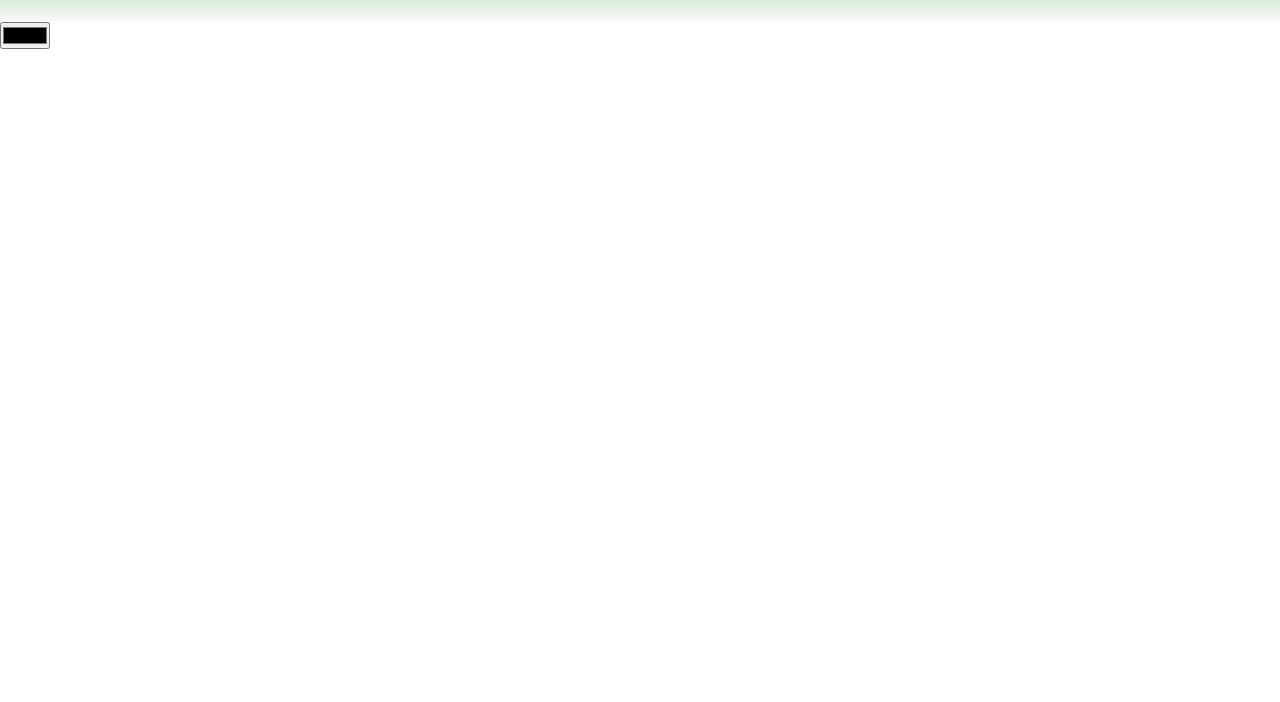
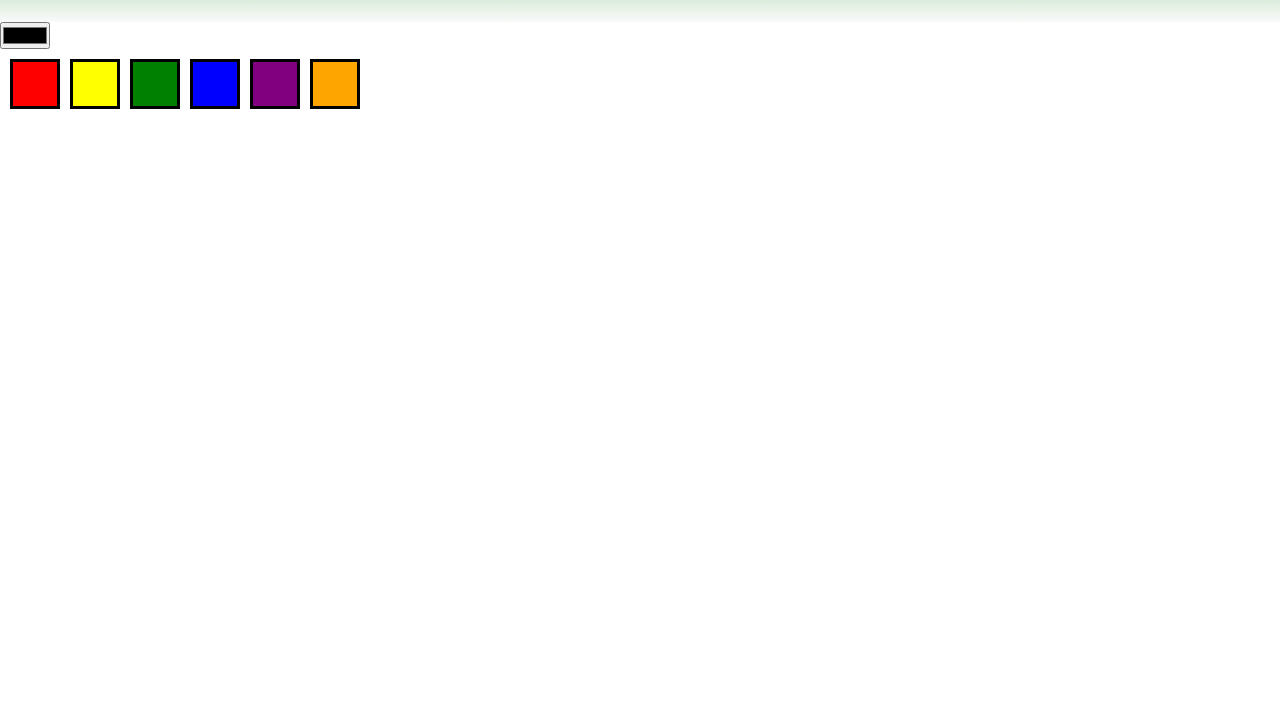
Before and after one commit to JoseRicardoRuiz27/Paletas-de-Colores, a plain HTML site: page index.html in a window 1280 px wide. Shown: the part 98-800 px from the top of the page. Drawn offline with Linux system fonts and the light colour scheme.

Commit message:
Container color

```diff
--- a/index.html
+++ b/index.html
@@ -1,5 +1,5 @@
 <!DOCTYPE html>
-<html lang="en">
+<html lang="es">
 <head>
     <meta charset="UTF-8">
     <meta name="viewport" content="width=device-width, initial-scale=1.0">
@@ -12,6 +12,16 @@
         <h1>Paleta de Colores</h1>
     </header>
 
-    <input type="color" id="color">
+    <div id="color">
+        <input type="color" id="color">
+    </div>
+    <div class="container">
+        <div id="c-red"></div>
+        <div id="c-yellow"></div>
+        <div id="c-green"></div>
+        <div id="c-blue"></div>
+        <div id="c-purple"></div>
+        <div id="c-orange"></div>
+    </div>
 </body>
 </html>
--- a/script.js
+++ b/script.js
@@ -1,5 +1,6 @@
 const header = document.querySelector('header');
 const color = document.querySelector('#color');
+const colorContainer = document.querySelector('.container');
 
 color.addEventListener('input', (event) => {
     const colorHeader = event.target.value;
--- a/styles.css
+++ b/styles.css
@@ -12,3 +12,48 @@ header{
     background: linear-gradient( #4CAF50, #fafafa);
     color: rgb(0, 0, 0);
 }
+
+.container{
+    display: flex;
+    gap:10px;
+    margin: 10px;
+    #c-red{
+        width: 50px;
+        height: 50px;
+        background: red;
+        border: black solid 3px;
+    }
+    #c-yellow{
+        width: 50px;
+        height: 50px;
+        background: yellow;
+        border: black solid 3px;
+    }
+    #c-green{
+        width: 50px;
+        height: 50px;
+        background: green;
+        border: black solid 3px;
+    }
+    #c-blue{
+        width: 50px;
+        height: 50px;
+        background: blue;
+        border: black solid 3px;
+    }
+    #c-purple{
+        width: 50px;
+        height: 50px;
+        background: purple;
+        border: black solid 3px;
+    }
+    #c-orange{
+        width: 50px;
+        height: 50px;
+        background: orange;
+        border: black solid 3px;
+    }
+}
+.container div:hover{
+    cursor: pointer;
+}
```
